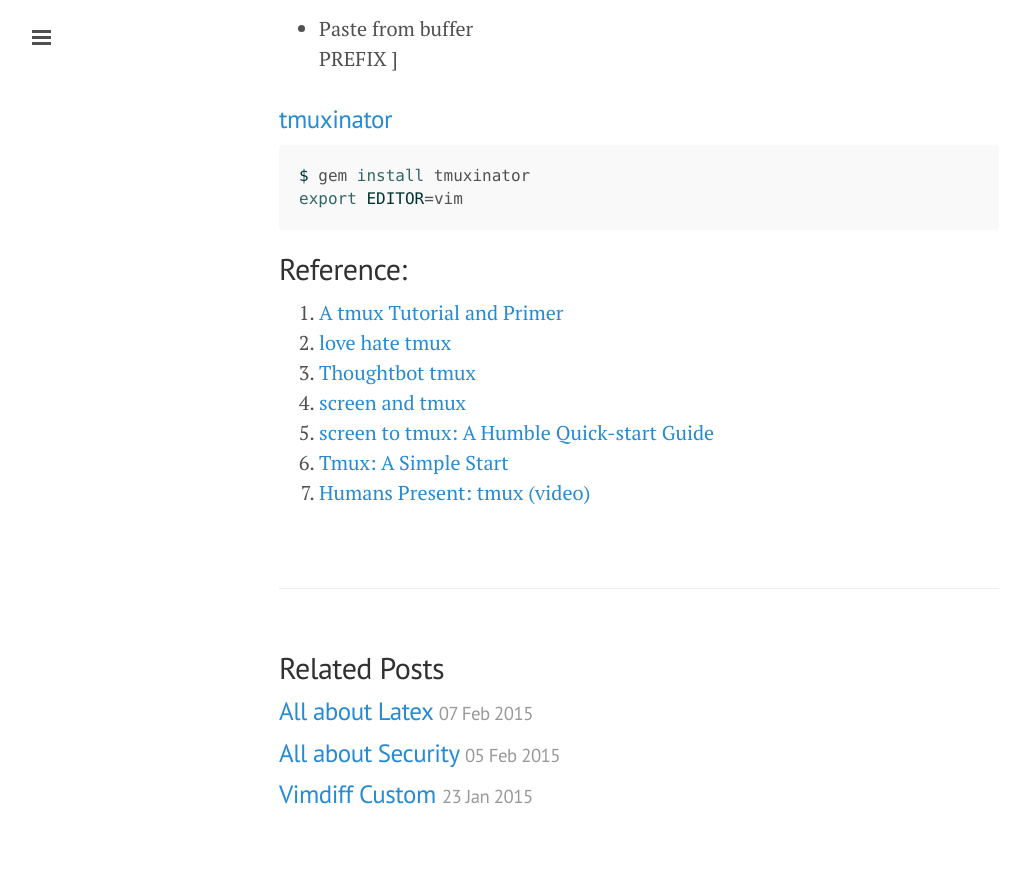
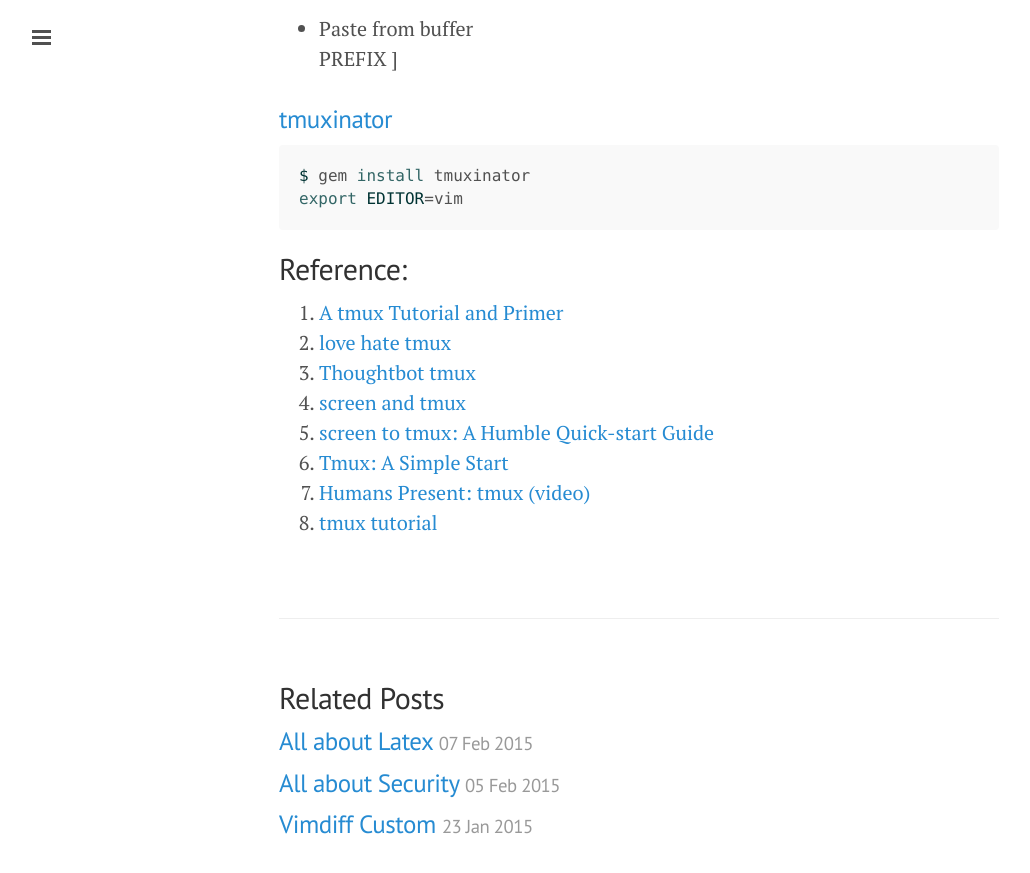
Before and after one commit to ibotdotout/ibotdotout.github.io, a Jekyll site: the page built from _posts/2014-06-09-tmux.md, in a window 1280 px wide and 900 px high, scrolled down 1641 px. Shown: the top 873 px of the window, without its empty margins (1-1031 px from the left). Built offline with Jekyll 4.4.1, drawn with Linux system fonts in a browser that asks for light colours; Markdown is read by kramdown in place of the engine named in the settings.

Commit message:
Update 2014-06-09-tmux.md

```diff
--- a/_posts/2014-06-09-tmux.md
+++ b/_posts/2014-06-09-tmux.md
@@ -75,3 +75,4 @@ export EDITOR=vim
 5. [screen to tmux: A Humble Quick-start Guide](http://myhumblecorner.wordpress.com/2011/08/30/screen-to-tmux-a-humble-quick-start-guide/)
 6. [Tmux: A Simple Start](http://www.sitepoint.com/tmux-a-simple-start/)
 7. [Humans Present: tmux (video)](www.youtube.com/watch?v=CKC8Ph-s2F4)
+8. [tmux tutorial](https://www.youtube.com/playlist?list=PLtK75qxsQaMJ_DmXk9yZbCBJuG9HRwlGc)
```
